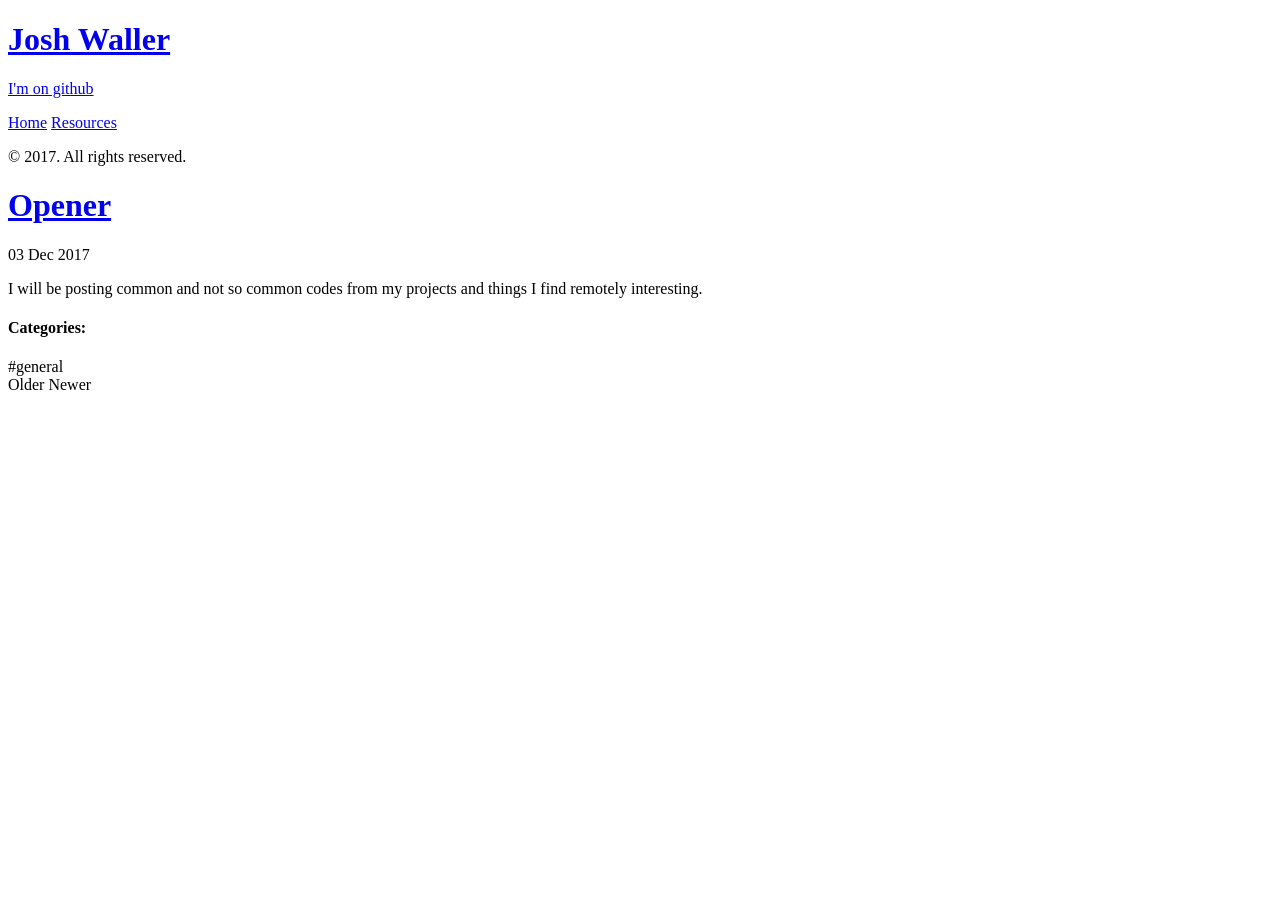
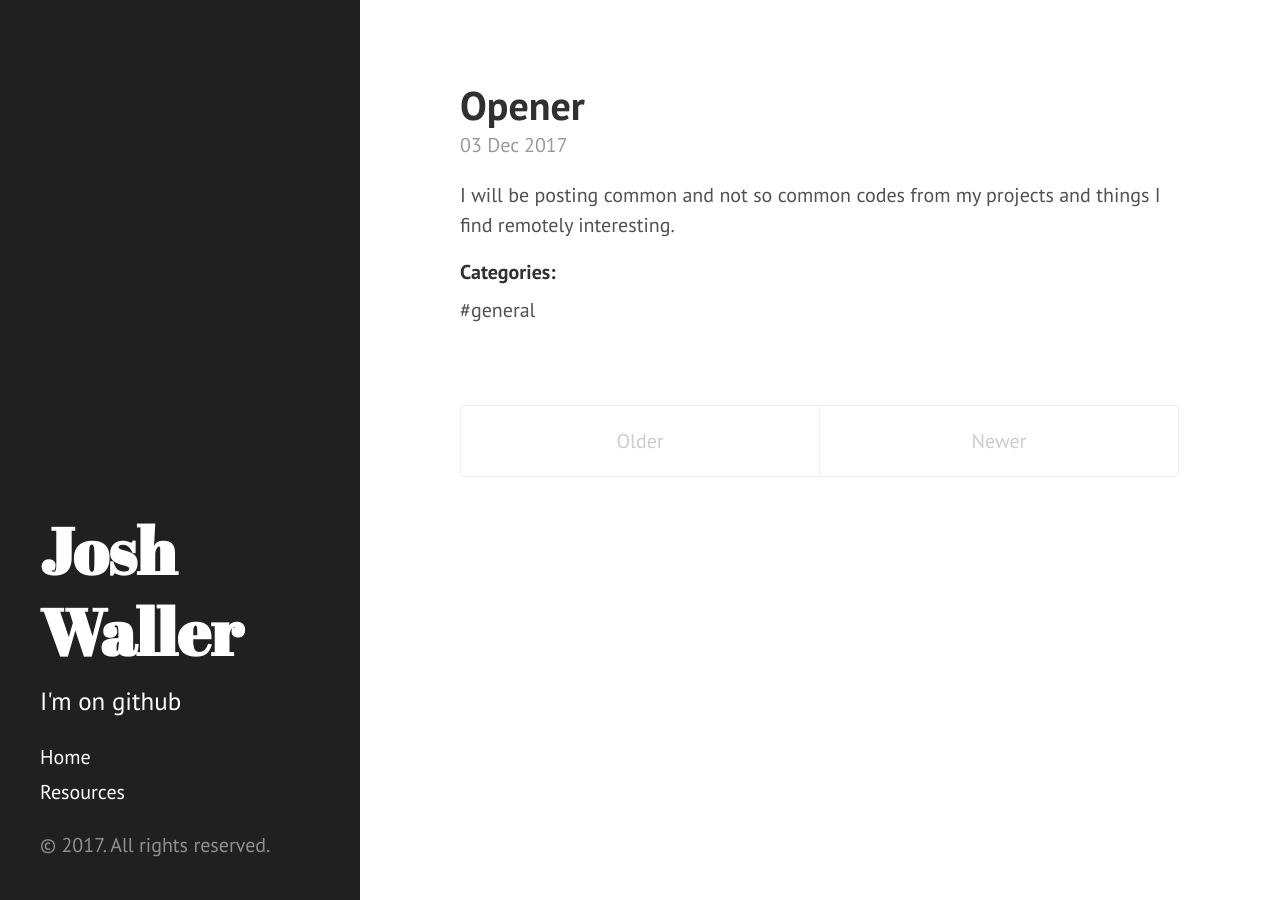
Before and after one commit to mdxprograms/joshwaller.me, a Jekyll site: the page built from index.html, in a window 1280 px wide. Built offline with Jekyll 4.4.1, drawn with Linux system fonts in a browser that asks for light colours; the list of posts is cut into pages by our own code.

Commit message:
fixing url for css

```diff
--- a/_includes/head.html
+++ b/_includes/head.html
@@ -15,16 +15,16 @@
   </title>
 
   <!-- CSS -->
-  <link rel="stylesheet" href="{{ site.baseurl }}public/css/poole.css">
-  <link rel="stylesheet" href="{{ site.baseurl }}public/css/syntax.css">
-  <link rel="stylesheet" href="{{ site.baseurl }}public/css/hyde.css">
-  <link rel="stylesheet" href="{{ site.baseurl }}public/css/resources.css">
-  <link rel="stylesheet" href="{{ site.baseurl }}public/css/logos.css">
+  <link rel="stylesheet" href="/public/css/poole.css">
+  <link rel="stylesheet" href="/public/css/syntax.css">
+  <link rel="stylesheet" href="/public/css/hyde.css">
+  <link rel="stylesheet" href="/public/css/resources.css">
+  <link rel="stylesheet" href="/public/css/logos.css">
   <link rel="stylesheet" href="https://fonts.googleapis.com/css?family=PT+Sans:400,400italic,700|Abril+Fatface">
 
   <!-- Icons -->
   <link rel="apple-touch-icon-precomposed" sizes="144x144" href="{{ site.baseurl }}public/apple-touch-icon-144-precomposed.png">
-  <link rel="shortcut icon" href="{{ site.baseurl }}public/favicon.ico">
+  <link rel="shortcut icon" href="/public/favicon.ico">
 
   <!-- RSS -->
   <link rel="alternate" type="application/rss+xml" title="RSS" href="/atom.xml">
```
